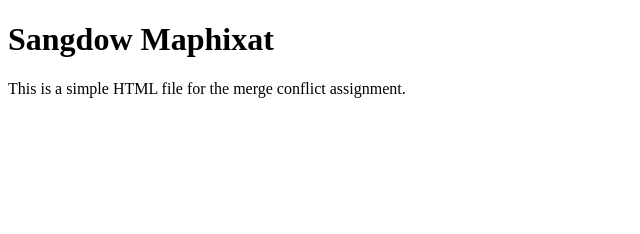
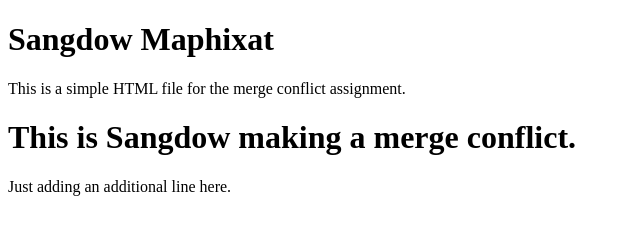
Before and after one commit to SDowow/Sangdow-Assignment-4, a plain HTML site: page index.html in a window 1280 px wide. Shown: the whole page, without its empty margins (0-640 px from the left). Drawn offline with Linux system fonts and the light colour scheme.

Commit message:
Merge Conflict

```diff
--- a/index.html
+++ b/index.html
@@ -8,6 +8,7 @@
 <body>
     <h1>Sangdow Maphixat</h1>
     <p>This is a simple HTML file for the merge conflict assignment.</p>
-
+    <h1>This is Sangdow making a merge conflict.</h1>
+    <p>Just adding an additional line here.</p>
 </body>
 </html>
```
